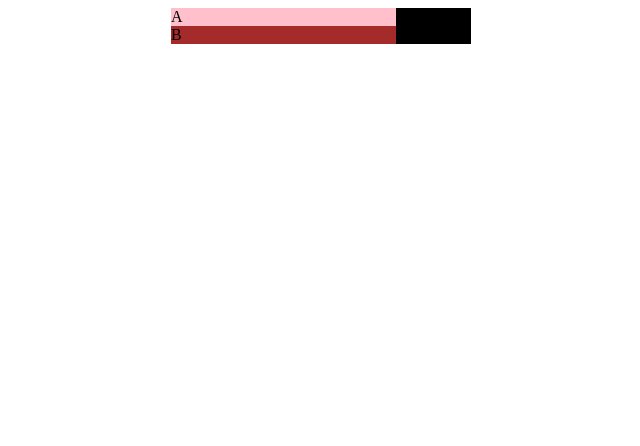
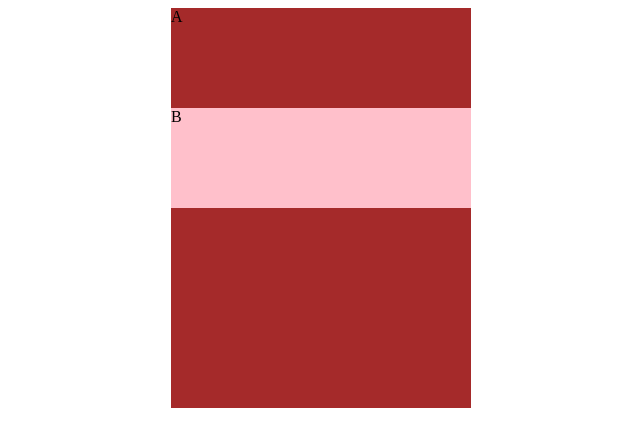
Before and after one commit to michaljarmal123/michaljarmal, a plain HTML site: page index.html in a window 1280 px wide. Shown: the whole page, without its empty margins (319-959 px from the left). Drawn offline with Linux system fonts and the light colour scheme.

Commit message:
3 lekcja

```diff
--- a/style.css
+++ b/style.css
@@ -1,18 +1,18 @@
 #container {
     width: 300px;
-    margin: 0 auto;
     background-color:black;
+     margin: 0 auto;
 }
-div {
-    width: 75%;
+#container > div {
+    flex-grow: 1;
+    height: 100px;
     background-color:brown;
 
 }
-div.first{
+#container > div:nth-child(2){
  background-color:pink;
- transition: height 10s ease;
-
 }
-div.first:hover {
-    height: 100px;
+#container > div:hover {
+   background-color:blueviolet;
+   flex-grow:2;
 }
```
Also changed, not shown: index.html (line endings or trailing spaces).
